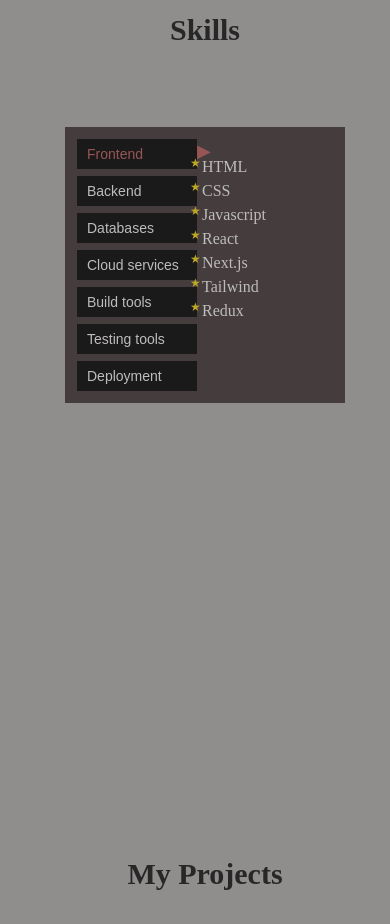
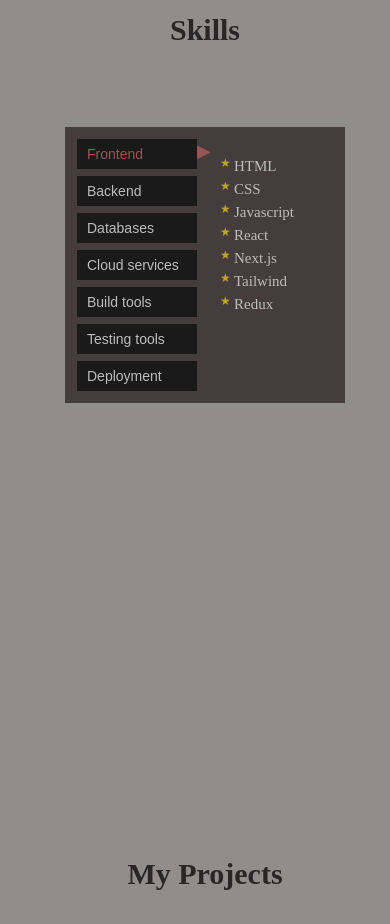
Before and after one commit to Peter-Murdzhev/my_portfolio, a Next.js app: page / in a window 390 px wide. Shown: the part 1700-2624 px from the top of the page. Built offline with nearby package versions, Linux system fonts and the light colour scheme.

Commit message:
css changed

```diff
--- a/src/app/globals.css
+++ b/src/app/globals.css
@@ -311,6 +311,7 @@
 
 .technologies li{
   list-style-type: none;
+
 }
 
 .technologies li:not(li:last-child)::after{
@@ -456,7 +457,7 @@
   .skills{
     width: 260px;
     padding: 10px;
-    gap: 0;
+    gap: 30px;
     margin-top: 80px;
   }
 
@@ -473,10 +474,9 @@
   }
 
   .skills_list li{
-    font-size: 16px;
+    font-size: 15px;
     margin: 2px;
     padding: 2px;
-    padding-left: 0;
   }
 
   .skills_list li::before {
@@ -524,6 +524,16 @@
     padding: 3px;
   }
 
+  .technologies{
+    font-size: 14px;
+    align-items: baseline;
+  }
+
+  .technologies ul{
+    display: flex;
+    flex-wrap: wrap;
+  }
+
   .contacts{
     gap: 10px;
   }
```
